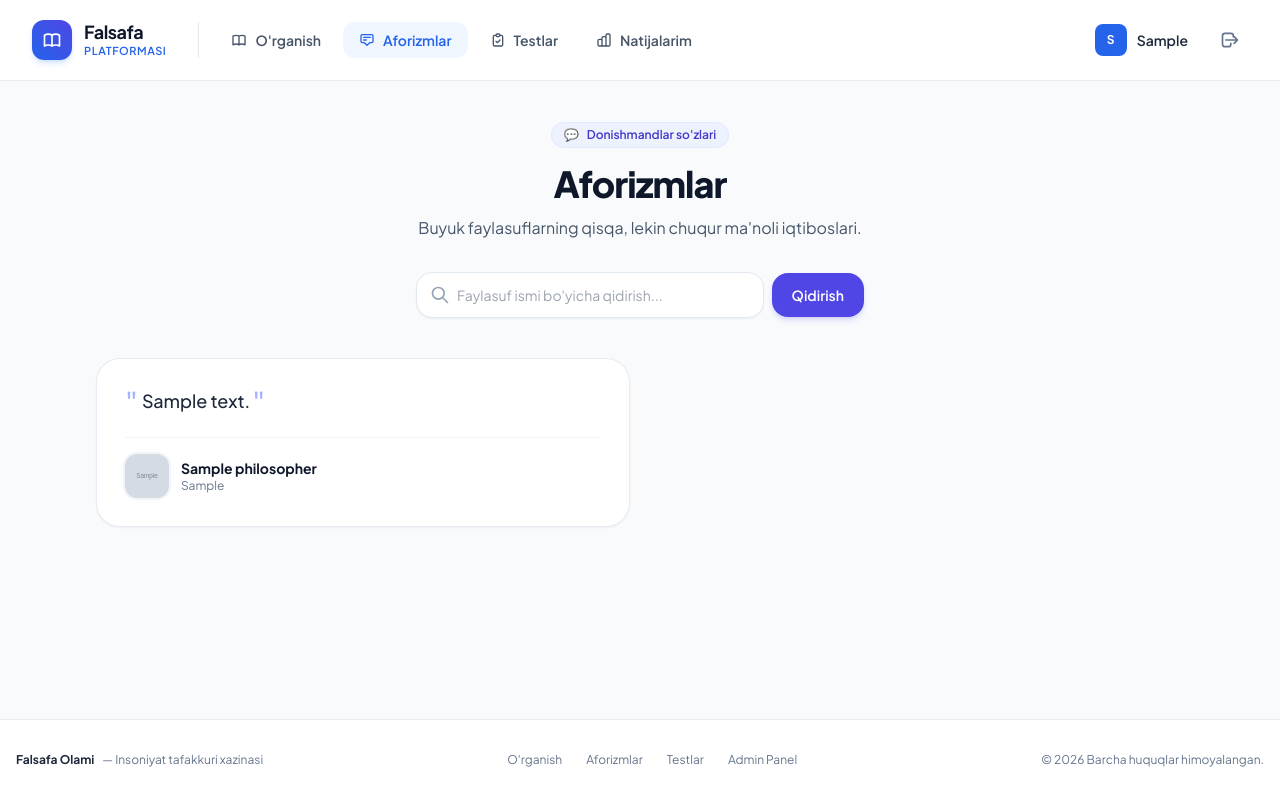
After one commit to setmamutovjamshid/philosophers, a Django app: page /aphorisms/ in a window 1280 px wide. The commit adds this page. Run offline with Django 5.2, Linux system fonts and the light colour scheme; a user stored in the database is signed in; tables that the repository leaves empty hold one stand-in row (values such as "Sample post"); grey boxes marked "Sample" are stand-in pictures; some libraries are stand-ins or nearby versions.

Commit message:
Aforizm bo'limi qo'shildi

```diff
--- a/philosophers/urls.py
+++ b/philosophers/urls.py
@@ -1,5 +1,6 @@
 from django.urls import path
 from .views import (
+    aphorisms_view,
     my_results_view,
     philosopher_detail_view,
     philosopher_list_view,
@@ -10,6 +11,7 @@ from .views import (
 
 urlpatterns = [
     path('learn/', philosopher_list_view, name='learn'),
+    path('aphorisms/', aphorisms_view, name='aphorisms'),
     path('learn/<slug:slug>/', philosopher_detail_view, name='philosopher_detail'),
     path('tests/', tests_view, name='tests'),
     path('tests/<slug:slug>/', quiz_detail_view, name='quiz_detail'),
--- a/philosophers/views.py
+++ b/philosophers/views.py
@@ -4,7 +4,7 @@ from django.core.paginator import Paginator
 from django.db.models import Avg, Count, Max, Q, Sum
 from django.http import JsonResponse
 from django.shortcuts import get_object_or_404, render
-from .models import Philosopher, Question, Quiz, QuizResult
+from .models import Aphorism, Philosopher, Question, Quiz, QuizResult
 
 
 @login_required
@@ -48,6 +48,38 @@ def philosopher_detail_view(request, slug):
         'quotes': quotes,
     }
     return render(request, 'philosophers/detail.html', context)
+
+
+@login_required
+def aphorisms_view(request):
+    """
+    Aforizmlar bo'limi: bitta so'rov (select_related + defer og'ir maydonlar).
+    Qidiruv: faylasuf ismi bo'yicha filtrlash.
+    """
+    query = request.GET.get('q', '').strip()
+
+    aphorisms = (
+        Aphorism.objects.filter(is_published=True)
+        .select_related('philosopher')
+        .defer(
+            'philosopher__biography',
+            'philosopher__main_ideas',
+            'philosopher__famous_quotes',
+        )
+    )
+
+    if query:
+        aphorisms = aphorisms.filter(philosopher__name__icontains=query)
+
+    paginator = Paginator(aphorisms, 20)
+    page_obj = paginator.get_page(request.GET.get('page', 1))
+
+    context = {
+        'aphorisms': page_obj,
+        'page_obj': page_obj,
+        'query': query,
+    }
+    return render(request, 'philosophers/aphorisms.html', context)
 
 
 @login_required
--- a/templates/base.html
+++ b/templates/base.html
@@ -64,6 +64,12 @@
                             </svg>
                             O'rganish
                         </a>
+                        <a href="{% url 'aphorisms' %}" class="px-4 py-2 rounded-xl text-sm font-semibold transition-all flex items-center gap-2 {% if request.resolver_match.url_name == 'aphorisms' %}bg-blue-50 text-blue-600 shadow-xs{% else %}text-slate-600 hover:text-slate-900 hover:bg-slate-100/70{% endif %}">
+                            <svg class="w-4 h-4" fill="none" viewBox="0 0 24 24" stroke="currentColor">
+                                <path stroke-linecap="round" stroke-linejoin="round" stroke-width="2" d="M7 8h10M7 12h4m1 8l-4-4H5a2 2 0 01-2-2V6a2 2 0 012-2h14a2 2 0 012 2v8a2 2 0 01-2 2h-3l-4 4z" />
+                            </svg>
+                            Aforizmlar
+                        </a>
                         <a href="{% url 'tests' %}" class="px-4 py-2 rounded-xl text-sm font-semibold transition-all flex items-center gap-2 {% if request.resolver_match.url_name == 'tests' or request.resolver_match.url_name == 'quiz_detail' %}bg-blue-50 text-blue-600 shadow-xs{% else %}text-slate-600 hover:text-slate-900 hover:bg-slate-100/70{% endif %}">
                             <svg class="w-4 h-4" fill="none" viewBox="0 0 24 24" stroke="currentColor">
                                 <path stroke-linecap="round" stroke-linejoin="round" stroke-width="2" d="M9 5H7a2 2 0 00-2 2v12a2 2 0 002 2h10a2 2 0 002-2V7a2 2 0 00-2-2h-2M9 5a2 2 0 002 2h2a2 2 0 002-2M9 5a2 2 0 012-2h2a2 2 0 012 2m-6 9l2 2 4-4" />
@@ -125,6 +131,9 @@
             <div id="mobileMenu" class="hidden md:hidden py-3 border-t border-slate-100 space-y-1">
                 <a href="{% url 'learn' %}" class="block px-3 py-2 rounded-xl text-base font-medium {% if request.resolver_match.url_name == 'learn' %}bg-blue-50 text-blue-600{% else %}text-slate-700 hover:bg-slate-50{% endif %}">
                     📖 O'rganish
+                </a>
+                <a href="{% url 'aphorisms' %}" class="block px-3 py-2 rounded-xl text-base font-medium {% if request.resolver_match.url_name == 'aphorisms' %}bg-blue-50 text-blue-600{% else %}text-slate-700 hover:bg-slate-50{% endif %}">
+                    💬 Aforizmlar
                 </a>
                 <a href="{% url 'tests' %}" class="block px-3 py-2 rounded-xl text-base font-medium {% if request.resolver_match.url_name == 'tests' or request.resolver_match.url_name == 'quiz_detail' %}bg-blue-50 text-blue-600{% else %}text-slate-700 hover:bg-slate-50{% endif %}">
                     ✍️ Testlar
@@ -198,6 +207,7 @@
             {% if user.is_authenticated %}
             <div class="flex items-center gap-6 text-slate-500">
                 <a href="{% url 'learn' %}" class="hover:text-blue-600 transition">O'rganish</a>
+                <a href="{% url 'aphorisms' %}" class="hover:text-blue-600 transition">Aforizmlar</a>
                 <a href="{% url 'tests' %}" class="hover:text-blue-600 transition">Testlar</a>
                 {% if user.is_staff %}
                 <a href="/admin/" target="_blank" class="hover:text-blue-600 transition">Admin Panel</a>
--- /dev/null
+++ b/templates/philosophers/aphorisms.html
@@ -0,0 +1,116 @@
+{% extends 'base.html' %}
+
+{% block title %}Aforizmlar | Falsafa Olami{% endblock %}
+
+{% block content %}
+<div class="max-w-6xl mx-auto px-4 sm:px-6 lg:px-8 py-10">
+
+    <div class="text-center max-w-2xl mx-auto mb-10">
+        <div class="inline-flex items-center gap-2 px-3 py-1 rounded-full bg-indigo-50 text-indigo-700 text-xs font-semibold mb-4 border border-indigo-100">
+            <span>💬</span> Donishmandlar so'zlari
+        </div>
+        <h1 class="text-3xl sm:text-4xl font-extrabold text-slate-900 tracking-tight">
+            Aforizmlar
+        </h1>
+        <p class="mt-3 text-base text-slate-600">
+            Buyuk faylasuflarning qisqa, lekin chuqur ma'noli iqtiboslari.
+        </p>
+
+        <form method="GET" action="{% url 'aphorisms' %}" class="mt-8 max-w-md mx-auto flex items-center gap-2 flex-wrap justify-center">
+            <div class="relative flex-1 min-w-[200px] w-full sm:w-auto">
+                <input
+                    type="text"
+                    name="q"
+                    value="{{ query }}"
+                    placeholder="Faylasuf ismi bo'yicha qidirish..."
+                    class="w-full pl-10 pr-4 py-3 rounded-2xl border border-slate-200 bg-white text-sm text-slate-900 shadow-sm focus:outline-none focus:border-indigo-600 focus:ring-2 focus:ring-indigo-100 transition"
+                />
+                <svg class="w-5 h-5 text-slate-400 absolute left-3.5 top-1/2 -translate-y-1/2" fill="none" viewBox="0 0 24 24" stroke="currentColor">
+                    <path stroke-linecap="round" stroke-linejoin="round" stroke-width="2" d="M21 21l-6-6m2-5a7 7 0 11-14 0 7 7 0 0114 0z" />
+                </svg>
+            </div>
+            <button
+                type="submit"
+                class="px-5 py-3 rounded-2xl bg-indigo-600 text-white font-semibold text-sm hover:bg-indigo-700 transition shadow-md shadow-indigo-500/20 active:scale-95 cursor-pointer"
+            >
+                Qidirish
+            </button>
+            {% if query %}
+                <a href="{% url 'aphorisms' %}" class="px-4 py-3 rounded-2xl bg-slate-100 text-slate-600 font-semibold text-sm hover:bg-slate-200 transition">
+                    Tozalash
+                </a>
+            {% endif %}
+        </form>
+    </div>
+
+    {% if aphorisms %}
+        <ul class="grid grid-cols-1 sm:grid-cols-2 gap-5">
+            {% for item in aphorisms %}
+                <li class="bg-white rounded-3xl border border-slate-200/80 shadow-sm p-6 sm:p-7 hover:border-indigo-200 hover:shadow-md transition-all flex flex-col h-full">
+                    <blockquote class="flex-1 text-base sm:text-lg text-slate-800 font-medium leading-relaxed">
+                        <span class="text-indigo-300 text-3xl leading-none align-top mr-1">"</span>{{ item.text }}<span class="text-indigo-300 text-3xl leading-none align-bottom ml-0.5">"</span>
+                    </blockquote>
+                    <footer class="mt-5 flex items-center gap-3 pt-4 border-t border-slate-100">
+                        <div class="flex items-center gap-3 min-w-0">
+                            {% if item.philosopher.image %}
+                                <img
+                                    src="{{ item.philosopher.image.url }}"
+                                    alt="{{ item.philosopher.name }}"
+                                    loading="lazy"
+                                    decoding="async"
+                                    class="w-11 h-11 rounded-xl object-cover object-top ring-2 ring-slate-100"
+                                />
+                            {% else %}
+                                <div class="w-11 h-11 rounded-xl bg-gradient-to-br from-indigo-100 to-blue-50 text-indigo-700 font-bold flex items-center justify-center shrink-0">
+                                    {{ item.philosopher.name|first|upper }}
+                                </div>
+                            {% endif %}
+                            <div class="min-w-0 text-left">
+                                <cite class="not-italic text-sm font-bold text-slate-900 truncate block">
+                                    {{ item.philosopher.name }}
+                                </cite>
+                                {% if item.philosopher.era %}
+                                    <span class="text-xs text-slate-500 truncate block">{{ item.philosopher.era }}</span>
+                                {% endif %}
+                            </div>
+                        </div>
+                    </footer>
+                </li>
+            {% endfor %}
+        </ul>
+
+        {% if page_obj.has_other_pages %}
+            <nav class="mt-10 flex items-center justify-center gap-2 flex-wrap" aria-label="Sahifalar">
+                {% if page_obj.has_previous %}
+                    <a href="?{% if query %}q={{ query|urlencode }}&{% endif %}page={{ page_obj.previous_page_number }}"
+                       class="px-4 py-2 rounded-xl bg-white border border-slate-200 text-sm font-semibold text-slate-700 hover:bg-slate-50 transition">
+                        Oldingi
+                    </a>
+                {% endif %}
+                <span class="px-4 py-2 text-sm text-slate-600">
+                    {{ page_obj.number }} / {{ page_obj.paginator.num_pages }}
+                </span>
+                {% if page_obj.has_next %}
+                    <a href="?{% if query %}q={{ query|urlencode }}&{% endif %}page={{ page_obj.next_page_number }}"
+                       class="px-4 py-2 rounded-xl bg-white border border-slate-200 text-sm font-semibold text-slate-700 hover:bg-slate-50 transition">
+                        Keyingi
+                    </a>
+                {% endif %}
+            </nav>
+        {% endif %}
+    {% else %}
+        <div class="text-center py-16 px-6 bg-white rounded-3xl border border-dashed border-slate-200">
+            {% if query %}
+                <h3 class="text-lg font-bold text-slate-800">«{{ query }}» bo'yicha aforizm topilmadi</h3>
+                <p class="mt-2 text-sm text-slate-500">Boshqa faylasuf ismini yozib ko'ring yoki qidiruvni tozalang.</p>
+                <a href="{% url 'aphorisms' %}" class="inline-block mt-6 px-5 py-2.5 rounded-xl bg-indigo-600 text-white text-sm font-semibold hover:bg-indigo-700 transition">
+                    Barcha aforizmlar
+                </a>
+            {% else %}
+                <h3 class="text-lg font-bold text-slate-800">Hozircha aforizm qo'shilmagan</h3>
+                <p class="mt-2 text-sm text-slate-500">Admin panel orqali aforizmlarni kiritishingiz mumkin.</p>
+            {% endif %}
+        </div>
+    {% endif %}
+</div>
+{% endblock %}
```
Also changed, not shown: philosophers/admin.py (+15 -1 lines), philosophers/models.py (+34 -0 lines), philosophers/tests.py (+33 -1 lines), media/philosophers/sokrat.jpg (added), philosophers/migrations/0005_aphorism.py (added).
